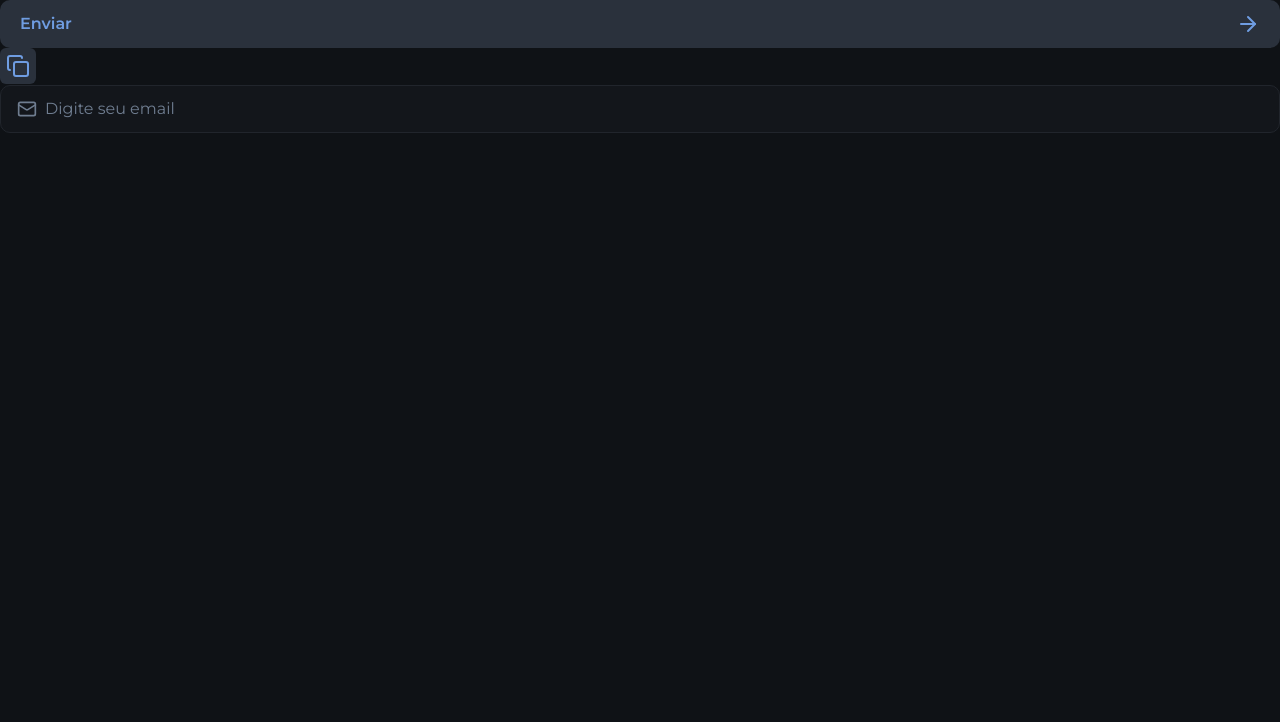
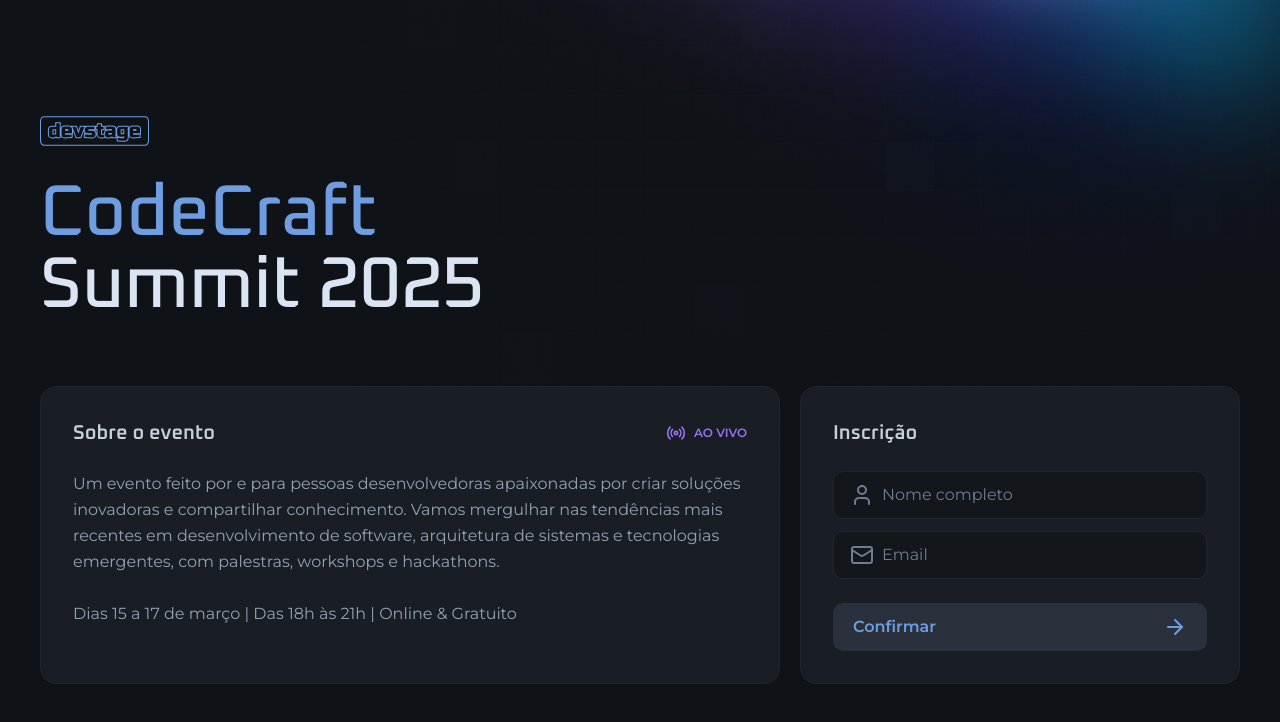
Before and after one commit to gsdeoliveira/devstage-nlw, a Next.js app: page / in a window 1280 px wide. Shown: the top 722 px of the page. Built offline with nearby package versions, Linux system fonts and the light colour scheme.

Commit message:
feat: create home page

```diff
--- a/biome.json
+++ b/biome.json
@@ -7,7 +7,7 @@
 	},
 	"files": {
 		"ignoreUnknown": false,
-		"ignore": []
+		"ignore": ["node_modules"]
 	},
 	"formatter": {
 		"enabled": true,
@@ -21,12 +21,20 @@
 	"linter": {
 		"enabled": true,
 		"rules": {
-			"recommended": true
+			"recommended": true,
+			"correctness": {
+				"noUnusedImports": "warn"
+			},
+			"style": {
+				"useSelfClosingElements": "info"
+			}
 		}
 	},
 	"javascript": {
 		"formatter": {
 			"quoteStyle": "single",
+			"jsxQuoteStyle": "double",
+			"arrowParentheses": "asNeeded",
 			"trailingCommas": "es5",
 			"semicolons": "asNeeded"
 		}
--- a/src/app/layout.tsx
+++ b/src/app/layout.tsx
@@ -26,7 +26,9 @@
 }>) {
   return (
     <html lang="en" className={`${oxanium.variable} ${montserrat.variable}`}>
-      <body className="bg-gray-900 text-gray-100 antialiased">{children}</body>
+      <body className="bg-gray-900 text-gray-100 antialiased bg-[url(/background.png)] bg-no-repeat bg-top md:bg-right-top">
+        {children}
+      </body>
     </html>
   )
 }
--- a/src/app/page.tsx
+++ b/src/app/page.tsx
@@ -1,29 +1,74 @@
-import { ArrowRight, Copy, Mail } from 'lucide-react'
-
+import Logo from '@/assets/logo.svg'
 import { Button } from '@/components/button'
-import { IconButton } from '@/components/icon-button'
 import { InputField, InputIcon, InputRoot } from '@/components/input'
+import { ArrowRight, Mail, Radio, User } from 'lucide-react'
+import Image from 'next/image'
 
 export default function Home() {
   return (
-    <main>
-      <Button>
-        Enviar
-        <ArrowRight />
-      </Button>
+    <main className="max-w-[1240px] mx-auto px-5 py-8 md:py-0">
+      <div className="min-h-dvh flex flex-col justify-center gap-16">
+        <div className="flex flex-col gap-8 items-center md:items-start">
+          <Image src={Logo} alt="devstage" width={108.5} height={30} />
+          <h1 className="text-4xl text-center leading-none font-heading font-medium flex flex-col md:text-7xl md:text-left">
+            <span className="text-blue">CodeCraft</span>
+            Summit 2025
+          </h1>
+        </div>
 
-      <IconButton>
-        <Copy />
-      </IconButton>
+        <div className="flex gap-5 items-stretch flex-col md:flex-row">
+          <div className="flex-1 bg-gray-700 border border-gray-600 rounded-2xl p-8 space-y-6">
+            <div className="flex items-center justify-between">
+              <h2 className="font-heading font-semibold text-gray-200 text-xl">
+                Sobre o evento
+              </h2>
+              <span className="text-purple font-semibold text-xs flex items-center gap-2">
+                <Radio className="size-5 " />
+                AO VIVO
+              </span>
+            </div>
+            <p className="text-gray-300 leading-relaxed text-sm md:text-base">
+              Um evento feito por e para pessoas desenvolvedoras apaixonadas por
+              criar soluções inovadoras e compartilhar conhecimento. Vamos
+              mergulhar nas tendências mais recentes em desenvolvimento de
+              software, arquitetura de sistemas e tecnologias emergentes, com
+              palestras, workshops e hackathons.
+              <br />
+              <br />
+              Dias 15 a 17 de março | Das 18h às 21h | Online & Gratuito
+            </p>
+          </div>
 
-      <div>
-        <InputRoot>
-          <InputIcon>
-            <Mail className="size-5" />
-          </InputIcon>
+          <form
+            action=""
+            className="bg-gray-700 border border-gray-600 rounded-2xl p-8 space-y-6 w-full md:max-w-[440px]"
+          >
+            <h2 className="font-heading font-semibold text-gray-200 text-xl">
+              Inscrição
+            </h2>
 
-          <InputField placeholder="Digite seu email" />
-        </InputRoot>
+            <div className="space-y-3">
+              <InputRoot>
+                <InputIcon>
+                  <User />
+                </InputIcon>
+                <InputField type="text" placeholder="Nome completo" />
+              </InputRoot>
+
+              <InputRoot>
+                <InputIcon>
+                  <Mail />
+                </InputIcon>
+                <InputField type="email" placeholder="Email" />
+              </InputRoot>
+            </div>
+
+            <Button type="submit">
+              Confirmar
+              <ArrowRight />
+            </Button>
+          </form>
+        </div>
       </div>
     </main>
   )
```
Also changed, not shown: public/background.png (added), src/assets/logo.svg (added).
